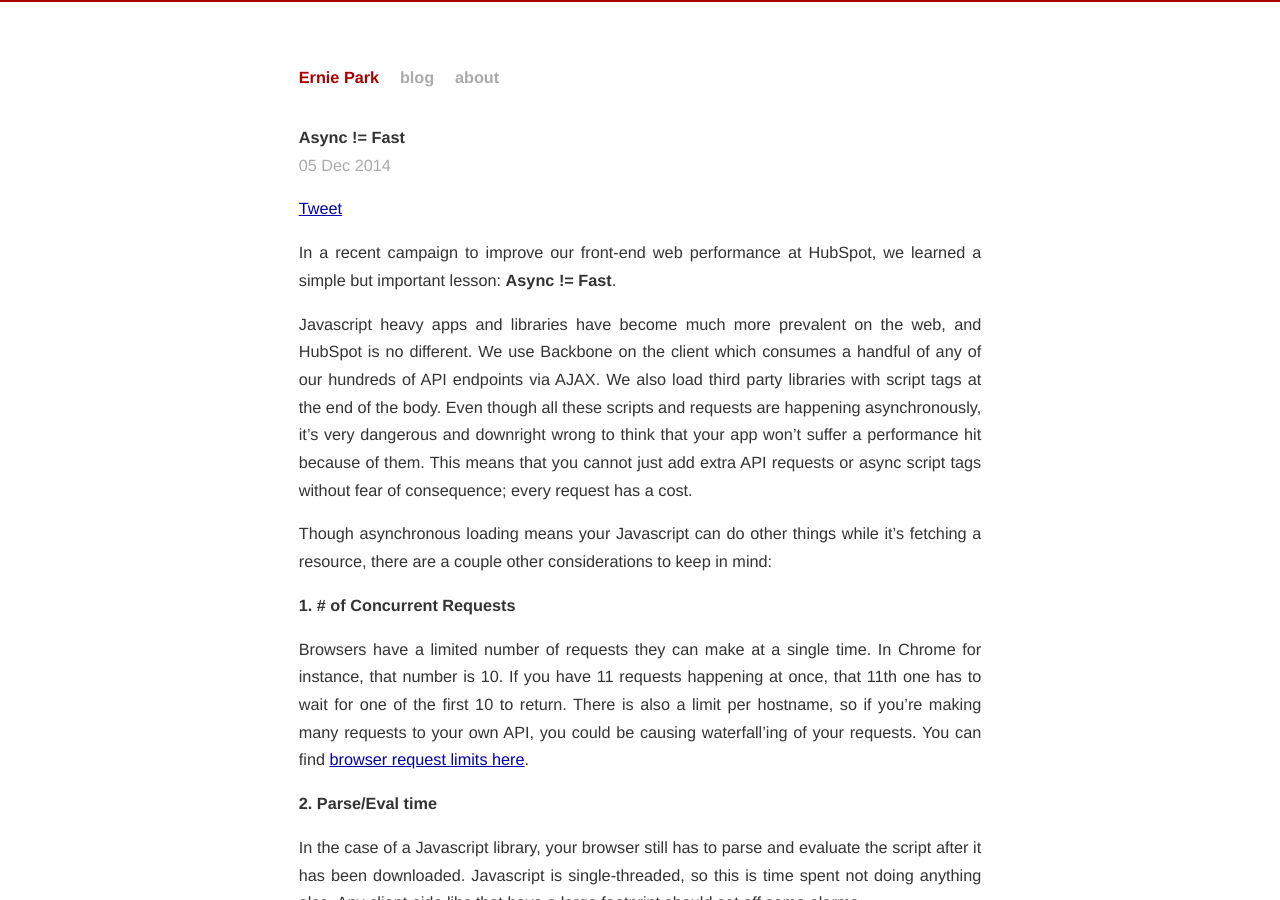
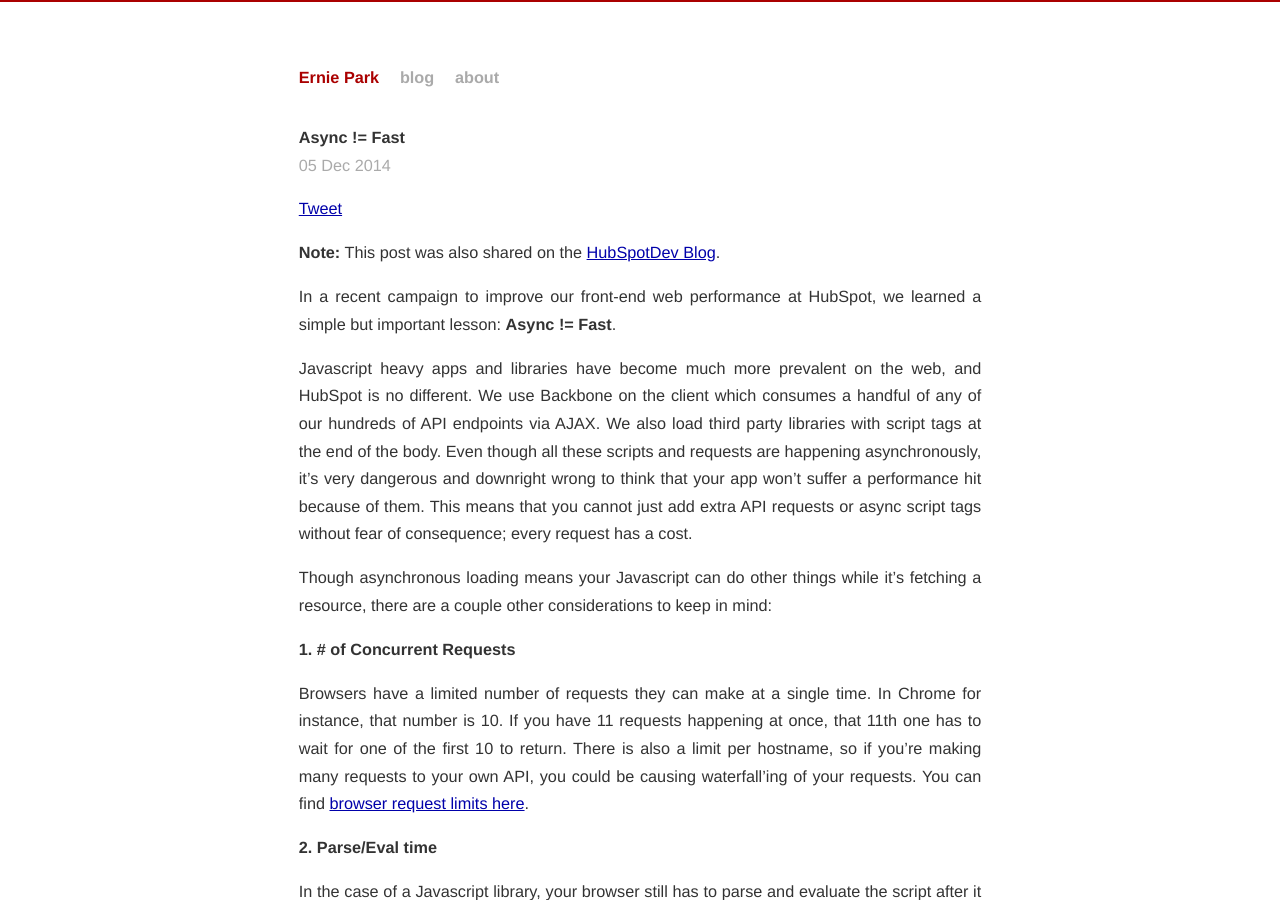
Before and after one commit to eipark/eipark.github.io, a Jekyll site: the page built from _posts/2014-12-05-async-performance-hit.markdown, in a window 1280 px wide and 900 px high. Built offline with Jekyll 4.4.1, drawn with Linux system fonts in a browser that asks for light colours; Markdown is read by kramdown in place of the engine named in the settings; comment, search, counter and statistics services are not loaded.

Commit message:
async post

```diff
--- a/_posts/2014-12-05-async-performance-hit.markdown
+++ b/_posts/2014-12-05-async-performance-hit.markdown
@@ -3,6 +3,8 @@ layout: post
 title:  "Async != Fast"
 categories: software
 ---
+
+__Note:__ This post was also shared on the [HubSpotDev Blog](http://dev.hubspot.com/blog/async-fast).
 
 In a recent campaign to improve our front-end web performance at HubSpot, we learned a simple but important lesson: __Async != Fast__.
 
```
